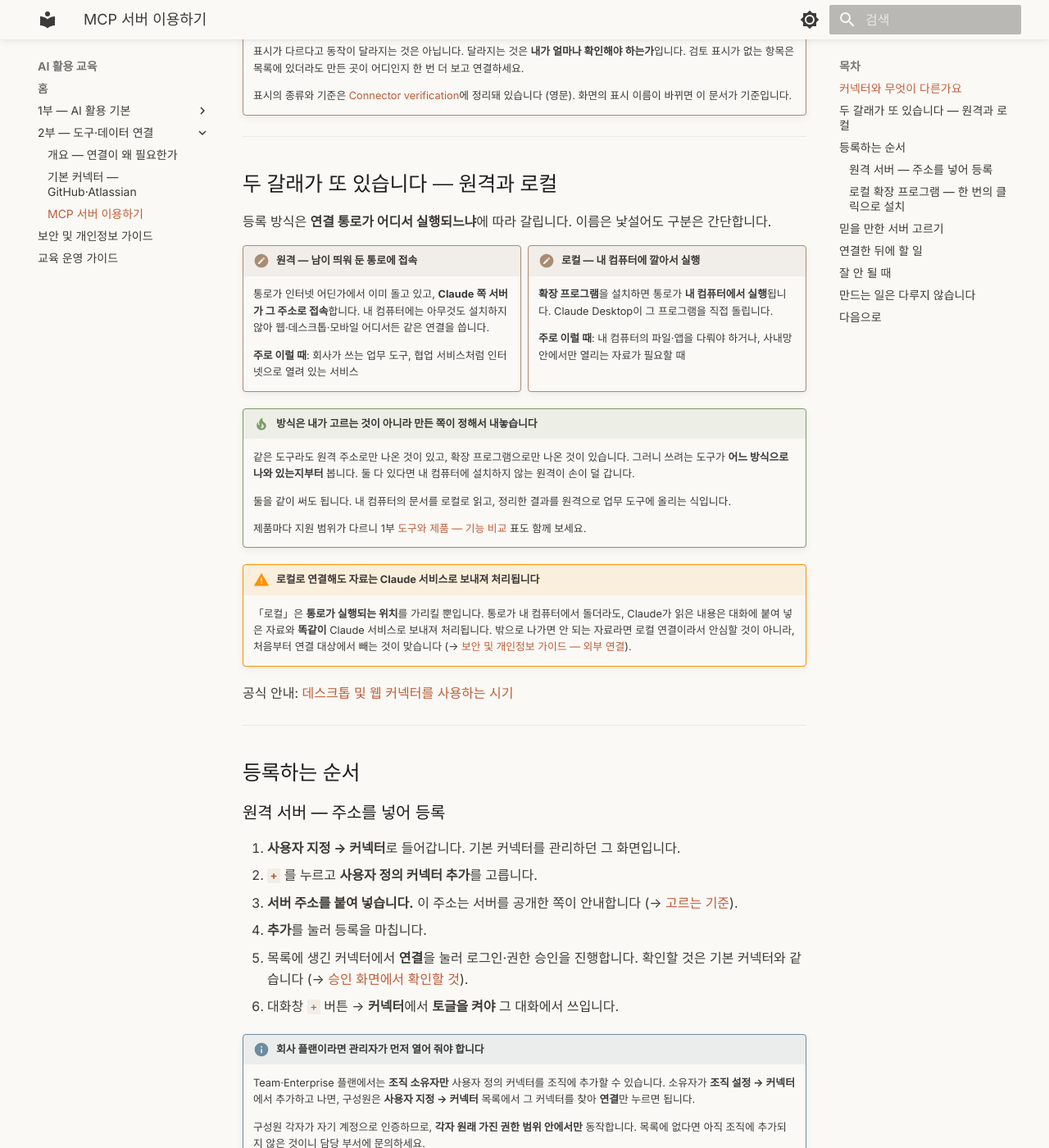
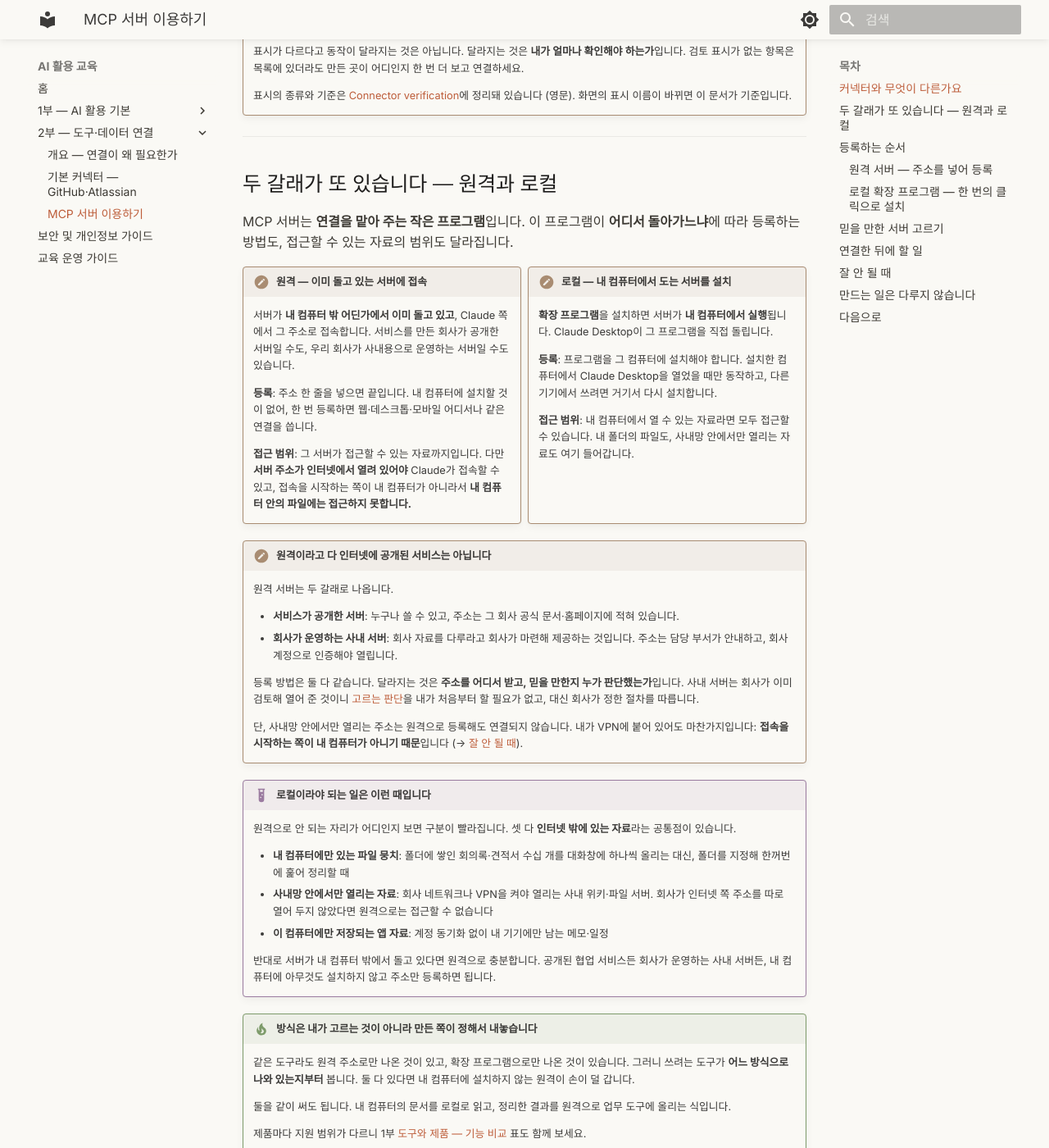
Before and after one commit to scroogy-dev/ai-onboarding, an MkDocs documentation site: the page built from docs/connect/mcp-servers.md, in a window 1280 px wide and 1400 px high, scrolled down 1260 px. Shown: the whole window at 82% size. Built offline with MkDocs 1.6.1 and Material for MkDocs 9.7.7, drawn with Linux system fonts in a browser that asks for light colours; some of the changed text lies outside the part shown.

Commit message:
docs: 원격·로컬 설명을 접근 범위 기준으로 보강하고 표현 통일 (#49)
2부 MCP 서버 페이지의 원격·로컬 절이 개념 구분만 담고 있어 설정 방법과
접근 범위 차이를 알기 어려웠다. 1부 각주도 설치 대상이 빠져 "Claude
Desktop 앱을 설치하라"는 뜻으로 읽혔다.

- 원격·로컬 카드에 「등록」·「접근 범위」 항목을 나란히 배치하고, 주어를
  「연결 통로」에서 「MCP 서버」로 실체화
- 비개발자가 로컬을 써야 하는 상황 3종을 example 박스로 신설
- 확장 프로그램 설치를 Claude Desktop 앱 설치·설정 메뉴와 구분하는 note 신설
- 회사가 운영하는 사내 원격 서버를 원격에 포함시키는 note 신설. 제약은 자료
  위치가 아니라 서버 주소가 인터넷에 열려 있는지임을 명시
- 1부 각주를 표 셀 「✓ 원격 연결」 기준으로 재작성하고 설치 대상을 명시
- 표현 통일: 「닿다」→「접근·접속·열린다」, 「세운」→「운영하는」,
  「깔다」→「설치」

```diff
--- a/docs/connect/mcp-servers.md
+++ b/docs/connect/mcp-servers.md
@@ -39,21 +39,44 @@
 
 ## 두 갈래가 또 있습니다 — 원격과 로컬 { #remote-vs-local }
 
-등록 방식은 **연결 통로가 어디서 실행되느냐**에 따라 갈립니다. 이름은 낯설어도 구분은 간단합니다.
+MCP 서버는 **연결을 맡아 주는 작은 프로그램**입니다. 이 프로그램이 **어디서 돌아가느냐**에 따라 등록하는 방법도, 접근할 수 있는 자료의 범위도 달라집니다.
 
 <div class="grid" markdown>
 
-!!! note "원격 — 남이 띄워 둔 통로에 접속"
-    통로가 인터넷 어딘가에서 이미 돌고 있고, **Claude 쪽 서버가 그 주소로 접속**합니다. 내 컴퓨터에는 아무것도 설치하지 않아 웹·데스크톱·모바일 어디서든 같은 연결을 씁니다.
+!!! note "원격 — 이미 돌고 있는 서버에 접속"
+    서버가 **내 컴퓨터 밖 어딘가에서 이미 돌고 있고**, Claude 쪽에서 그 주소로 접속합니다. 서비스를 만든 회사가 공개한 서버일 수도, 우리 회사가 사내용으로 운영하는 서버일 수도 있습니다.
 
-    **주로 이럴 때**: 회사가 쓰는 업무 도구, 협업 서비스처럼 인터넷으로 열려 있는 서비스
+    **등록**: 주소 한 줄을 넣으면 끝입니다. 내 컴퓨터에 설치할 것이 없어, 한 번 등록하면 웹·데스크톱·모바일 어디서나 같은 연결을 씁니다.
 
-!!! note "로컬 — 내 컴퓨터에 깔아서 실행"
-    **확장 프로그램**을 설치하면 통로가 **내 컴퓨터에서 실행**됩니다. Claude Desktop이 그 프로그램을 직접 돌립니다.
+    **접근 범위**: 그 서버가 접근할 수 있는 자료까지입니다. 다만 **서버 주소가 인터넷에서 열려 있어야** Claude가 접속할 수 있고, 접속을 시작하는 쪽이 내 컴퓨터가 아니라서 **내 컴퓨터 안의 파일에는 접근하지 못합니다.**
 
-    **주로 이럴 때**: 내 컴퓨터의 파일·앱을 다뤄야 하거나, 사내망 안에서만 열리는 자료가 필요할 때
+!!! note "로컬 — 내 컴퓨터에서 도는 서버를 설치"
+    **확장 프로그램**을 설치하면 서버가 **내 컴퓨터에서 실행**됩니다. Claude Desktop이 그 프로그램을 직접 돌립니다.
+
+    **등록**: 프로그램을 그 컴퓨터에 설치해야 합니다. 설치한 컴퓨터에서 Claude Desktop을 열었을 때만 동작하고, 다른 기기에서 쓰려면 거기서 다시 설치합니다.
+
+    **접근 범위**: 내 컴퓨터에서 열 수 있는 자료라면 모두 접근할 수 있습니다. 내 폴더의 파일도, 사내망 안에서만 열리는 자료도 여기 들어갑니다.
 
 </div>
+
+!!! note "원격이라고 다 인터넷에 공개된 서비스는 아닙니다"
+    원격 서버는 두 갈래로 나옵니다.
+
+    - **서비스가 공개한 서버**: 누구나 쓸 수 있고, 주소는 그 회사 공식 문서·홈페이지에 적혀 있습니다.
+    - **회사가 운영하는 사내 서버**: 회사 자료를 다루라고 회사가 마련해 제공하는 것입니다. 주소는 담당 부서가 안내하고, 회사 계정으로 인증해야 열립니다.
+
+    등록 방법은 둘 다 같습니다. 달라지는 것은 **주소를 어디서 받고, 믿을 만한지 누가 판단했는가**입니다. 사내 서버는 회사가 이미 검토해 열어 준 것이니 [고르는 판단](#choosing)을 내가 처음부터 할 필요가 없고, 대신 회사가 정한 절차를 따릅니다.
+
+    단, 사내망 안에서만 열리는 주소는 원격으로 등록해도 연결되지 않습니다. 내가 VPN에 붙어 있어도 마찬가지입니다: **접속을 시작하는 쪽이 내 컴퓨터가 아니기 때문**입니다 (→ [잘 안 될 때](#troubleshooting)).
+
+!!! example "로컬이라야 되는 일은 이런 때입니다"
+    원격으로 안 되는 자리가 어디인지 보면 구분이 빨라집니다. 셋 다 **인터넷 밖에 있는 자료**라는 공통점이 있습니다.
+
+    - **내 컴퓨터에만 있는 파일 뭉치**: 폴더에 쌓인 회의록·견적서 수십 개를 대화창에 하나씩 올리는 대신, 폴더를 지정해 한꺼번에 훑어 정리할 때
+    - **사내망 안에서만 열리는 자료**: 회사 네트워크나 VPN을 켜야 열리는 사내 위키·파일 서버. 회사가 인터넷 쪽 주소를 따로 열어 두지 않았다면 원격으로는 접근할 수 없습니다
+    - **이 컴퓨터에만 저장되는 앱 자료**: 계정 동기화 없이 내 기기에만 남는 메모·일정
+
+    반대로 서버가 내 컴퓨터 밖에서 돌고 있다면 원격으로 충분합니다. 공개된 협업 서비스든 회사가 운영하는 사내 서버든, 내 컴퓨터에 아무것도 설치하지 않고 주소만 등록하면 됩니다.
 
 !!! tip "방식은 내가 고르는 것이 아니라 만든 쪽이 정해서 내놓습니다"
     같은 도구라도 원격 주소로만 나온 것이 있고, 확장 프로그램으로만 나온 것이 있습니다. 그러니 쓰려는 도구가 **어느 방식으로 나와 있는지부터** 봅니다. 둘 다 있다면 내 컴퓨터에 설치하지 않는 원격이 손이 덜 갑니다.
@@ -63,7 +86,7 @@
     제품마다 지원 범위가 다르니 1부 [도구와 제품 — 기능 비교](../intro.md#claude-comparison) 표도 함께 보세요.
 
 !!! warning "로컬로 연결해도 자료는 Claude 서비스로 보내져 처리됩니다"
-    「로컬」은 **통로가 실행되는 위치**를 가리킬 뿐입니다. 통로가 내 컴퓨터에서 돌더라도, Claude가 읽은 내용은 대화에 붙여 넣은 자료와 **똑같이** Claude 서비스로 보내져 처리됩니다. 밖으로 나가면 안 되는 자료라면 로컬 연결이라서 안심할 것이 아니라, 처음부터 연결 대상에서 빼는 것이 맞습니다 (→ [보안 및 개인정보 가이드 — 외부 연결](../security-guide.md#external-connection)).
+    「로컬」은 **서버가 실행되는 위치**를 가리킬 뿐입니다. 서버가 내 컴퓨터에서 돌더라도, Claude가 읽은 내용은 대화에 붙여 넣은 자료와 **똑같이** Claude 서비스로 보내져 처리됩니다. 밖으로 나가면 안 되는 자료라면 로컬 연결이라서 안심할 것이 아니라, 처음부터 연결 대상에서 빼는 것이 맞습니다 (→ [보안 및 개인정보 가이드 — 외부 연결](../security-guide.md#external-connection)).
 
 공식 안내: [데스크톱 및 웹 커넥터를 사용하는 시기](https://support.claude.com/ko/articles/11725091)
 
@@ -81,7 +104,7 @@
 6. 대화창 `+` 버튼 → **커넥터**에서 **토글을 켜야** 그 대화에서 쓰입니다.
 
 !!! info "회사 플랜이라면 관리자가 먼저 열어 줘야 합니다"
-    Team·Enterprise 플랜에서는 **조직 소유자만** 사용자 정의 커넥터를 조직에 추가할 수 있습니다. 소유자가 **조직 설정 → 커넥터**에서 추가하고 나면, 구성원은 **사용자 지정 → 커넥터** 목록에서 그 커넥터를 찾아 **연결**만 누르면 됩니다.
+    Team·Enterprise 플랜에서는 **조직 소유자만** 사용자 정의 커넥터를 조직에 추가할 수 있습니다. 소유자가 **조직 설정 → 커넥터**에서 추가하고 나면, 구성원은 **사용자 지정 → 커넥터** 목록에서 그 커넥터를 찾아 **연결**만 누르면 됩니다. 이렇게 추가되는 커넥터에는 회사가 사내 자료용으로 운영하는 서버도 들어갑니다.
 
     구성원 각자가 자기 계정으로 인증하므로, **각자 원래 가진 권한 범위 안에서만** 동작합니다. 목록에 없다면 아직 조직에 추가되지 않은 것이니 담당 부서에 문의하세요.
 
@@ -94,6 +117,14 @@
 
 이 문서에서는 Claude Desktop 기준으로 설명합니다. 설정 파일을 만질 필요가 없습니다.
 
+!!! note "설치하는 것은 앱이 아니라, 앱 안에 얹는 프로그램입니다"
+    Claude Desktop 앱은 이미 설치돼 있다고 보고, 그 **안에 확장 프로그램 하나를 더 얹는** 절차입니다. 앱을 새로 설치하는 일이 아닙니다.
+
+    「설정」이라는 말도 아래에서 두 번 나오는데, 가리키는 것이 다릅니다.
+
+    - **설정 → 확장 프로그램** (1번): Claude Desktop의 **메뉴 이름**입니다. 확장 프로그램을 찾아 설치하는 장소입니다.
+    - **설정값** (4번): 설치한 **확장 프로그램이 동작하는 데 필요한 값**입니다. 프로그램마다 다르고, 채울 것이 없는 프로그램도 있습니다.
+
 1. Claude Desktop에서 **설정 → 확장 프로그램**으로 들어갑니다.
 2. **확장 프로그램 찾아보기**를 눌러 목록을 봅니다.
 3. 쓸 것을 고르고 **설치**를 누릅니다.
@@ -101,7 +132,7 @@
 5. 설치가 끝나면 대화에서 자동으로 쓸 수 있게 됩니다.
 
 !!! warning "확장 프로그램은 내 컴퓨터에서 실행되는 프로그램입니다"
-    설치한 확장 프로그램은 **일반 프로그램과 같은 권한으로 내 컴퓨터에서 실행됩니다.** 목록에서 골랐더라도 설치는 새 프로그램을 까는 일과 같은 무게로 판단하세요. 만든 곳이 믿을 만한지 확인하고(기준은 [믿을 만한 서버 고르기](#choosing)와 같습니다), 회사 컴퓨터라면 회사의 프로그램 설치 규정을 그대로 따릅니다.
+    설치한 확장 프로그램은 **일반 프로그램과 같은 권한으로 내 컴퓨터에서 실행됩니다.** 목록에서 골랐더라도 새 프로그램을 설치하는 것과 같은 관점으로 판단하세요. 만든 곳이 믿을 만한지 확인하고(기준은 [믿을 만한 서버 고르기](#choosing)와 같습니다), 회사 컴퓨터라면 회사의 프로그램 설치 규정을 그대로 따릅니다.
 
 !!! tip "열쇠 값(토큰)을 만들 때는 필요한 만큼만"
     4번에서 채우는 **열쇠 값**은 서비스가 "이 사람이 맞다"고 확인하는 데 쓰는 문자열입니다. 흔히 토큰·API 키라고 부릅니다. 비밀번호와 달리 **여러 개를 만들 수 있고, 필요 없어지면 하나씩 지울 수 있습니다.**
@@ -134,7 +165,7 @@
 |---|---|
 | **목록의 검토 표시** | 목록에서 고르는 경우, 자세한 검토를 마친 항목인지 자동 검사만 거친 항목인지 (→ [위 설명](#vs-connector)) |
 | **누가 만들었나** | 그 서비스를 만든 회사가 직접 공개한 것인가, 제3자가 만든 것인가 |
-| **주소가 공식인가** | 그 회사 공식 문서·홈페이지에 적힌 주소인가. 채팅·메일로 받은 주소는 한 번 더 확인 |
+| **주소가 공식인가** | 그 회사 공식 문서·홈페이지에 적힌 주소인가. 사내 서버라면 담당 부서가 안내한 주소인가. 채팅·메일로 받은 주소는 한 번 더 확인 |
 | **어떤 권한을 요구하나** | 승인 화면에 나오는 범위가 하려는 일에 비해 넓지 않은가 |
 | **쓰기가 꼭 필요한가** | 읽기만으로 되는 일이라면 쓰기는 허용하지 않기 |
 
@@ -166,7 +197,7 @@
 - **안 쓰는 서버는 끊기**: 기본 커넥터와 같은 화면에서 정리합니다 (→ [연결을 점검하고 끊기](connectors.md#manage-disconnect)).
 
 !!! abstract "판단이 늘어난 만큼 검토도 늘어납니다"
-    MCP 서버는 커넥터보다 폭이 넓고, 넓어진 만큼 AI가 예상 밖의 자료에 닿을 여지도 커집니다. [메타 원칙 ③ AI 결과물 검토·이해 의무](../index.md#meta-principles)가 가장 무거워지는 자리가 여기입니다.
+    MCP 서버는 커넥터보다 폭이 넓고, 넓어진 만큼 AI가 예상 밖의 자료에 접근할 여지도 커집니다. [메타 원칙 ③ AI 결과물 검토·이해 의무](../index.md#meta-principles)가 가장 무거워지는 자리가 여기입니다.
 
     편의가 늘어난 만큼 검토를 줄이는 게 아니라, **늘어난 편의에 비례해 검토도 늘린다**고 생각하는 편이 맞습니다.
 
@@ -178,7 +209,7 @@
 |---|---|
 | 대화에서 서버가 안 쓰임 | 대화창 `+` → **커넥터**에서 **토글이 켜져 있는지** |
 | 목록에 커넥터가 안 보임 | 회사 플랜이라면 **조직 소유자가 먼저 추가**했는지 |
-| 주소를 넣었는데 연결 실패 | 사내망·VPN 안에서만 열리는 주소는 아닌지. 연결은 내 컴퓨터가 아니라 **Claude 쪽 서버에서 시작**하므로, 밖에서 닿지 않는 주소는 내 컴퓨터에서 열리더라도 연결되지 않습니다 |
+| 주소를 넣었는데 연결 실패 | 사내망·VPN 안에서만 열리는 주소는 아닌지. 연결은 내 컴퓨터가 아니라 **Claude 쪽 서버에서 시작**하므로, 밖에서 접속할 수 없는 주소는 내 컴퓨터에서 열리더라도 연결되지 않습니다 |
 | 주소를 잘못 넣음 | 등록한 커넥터는 수정이 안 됩니다. **제거 후 다시 추가**하세요 |
 | 확장 프로그램은 설치됐는데 도구가 없음 | Claude Desktop을 **다시 시작**하고, 설정에서 **비어 있는 필수 항목**이 없는지 확인 |
 
```
Also changed, not shown: .ai/40_domain/glossary.md (+1 -1 lines), docs/connect/connectors.md (+1 -1 lines), docs/intro.md (+1 -1 lines).
